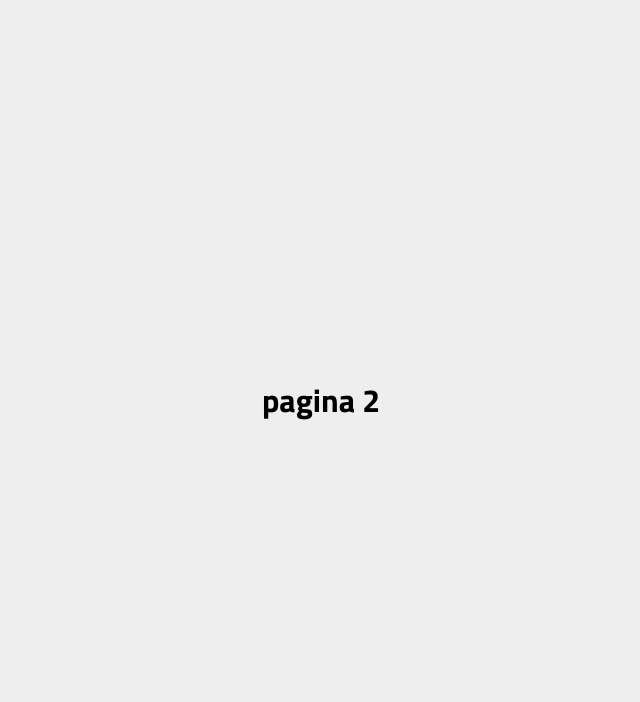
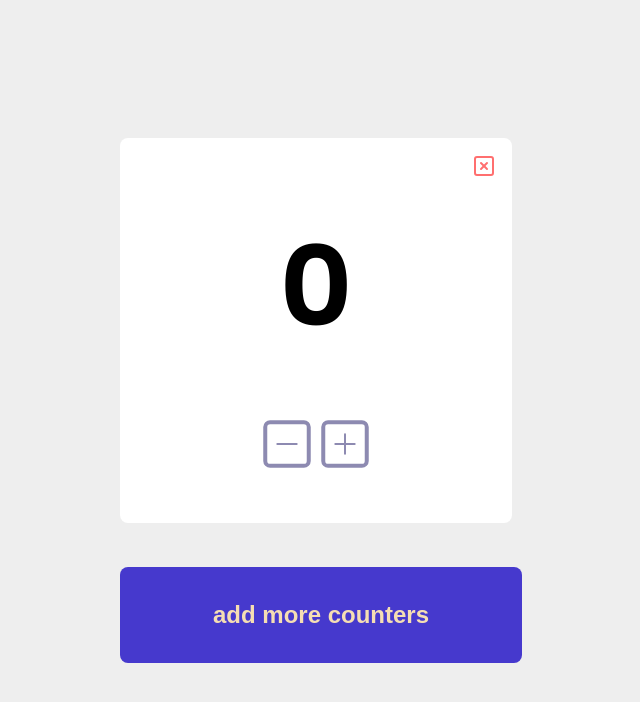
Before and after one commit to nataliaaraujo0/counter, a React (Create React App) app: page /counter in a window 1280 px wide. Shown: the top 702 px of the page, without its empty margins (319-959 px from the left). Built offline with nearby package versions, Linux system fonts and the light colour scheme; a web font is replaced by a local one.

Commit message:
chore: creating cardItem component and pass-through of buttonTitle

```diff
--- a/src/components/CardItem/index.jsx
+++ b/src/components/CardItem/index.jsx
@@ -1,4 +1,28 @@
 import styles from "../CardItem/styles.module.scss";
+import RemoveIcon from "../../assets/icon-romove.svg";
+import MinusIcon from "../../assets/icon-minus.svg";
+import PlusIcon from "../../assets/icon-plus.svg";
+
+import { Button } from "../../components/Button";
+
 export function CardItem() {
-  return <h1>Card Counter</h1>;
+  return (
+    <div className={styles.container}>
+      <div className={styles.counterWrapper}>
+        <img
+          className={styles.removeIcon}
+          src={RemoveIcon}
+          alt="Remove counter"
+        />
+        <div className={styles.cardCounterWrapper}>
+          <h1>0</h1>
+          <div className={styles.cardoOptions}>
+            <img src={MinusIcon} alt="Minus Icon" />
+            <img src={PlusIcon} alt="Plus Icon" />
+          </div>
+        </div>
+      </div>
+      <Button buttonText="add more counters" />
+    </div>
+  );
 }
--- a/src/components/CardItem/styles.module.scss
+++ b/src/components/CardItem/styles.module.scss
@@ -0,0 +1,44 @@
+.container {
+  .counterWrapper {
+    width: 392px;
+    height: 385px;
+    background-color: white;
+    position: relative;
+    border-radius: 8px;
+    display: flex;
+    flex-direction: column;
+
+    .removeIcon {
+      position: absolute;
+      right: 0;
+      padding: 16px;
+    }
+
+    .cardCounterWrapper {
+      width: 100%;
+      height: 100vh;
+      display: flex;
+      flex-direction: column;
+      justify-content: center;
+
+      h1 {
+        text-align: center;
+        display: flex;
+        justify-content: center;
+        align-items: center;
+        font-size: 120px;
+      }
+
+      .cardoOptions {
+        display: flex;
+        justify-content: center;
+
+        margin-top: 44px;
+      }
+    }
+  }
+
+  button {
+    margin-top: 44px;
+  }
+}
--- a/src/components/CounterList/index.jsx
+++ b/src/components/CounterList/index.jsx
@@ -1,5 +1,6 @@
 import styles from "./styles.module.scss";
+import { CardItem } from "../CardItem";
 
 export function CounterList() {
-  return <h1>Counter List</h1>;
+  return <CardItem />;
 }
--- a/src/pages/Counter.jsx
+++ b/src/pages/Counter.jsx
@@ -1,5 +1,6 @@
+import { CounterList } from "../components/CounterList";
 const Counter = () => {
-  return <h1>pagina 2</h1>;
+  return <CounterList />;
 };
 
 export default Counter;
```
